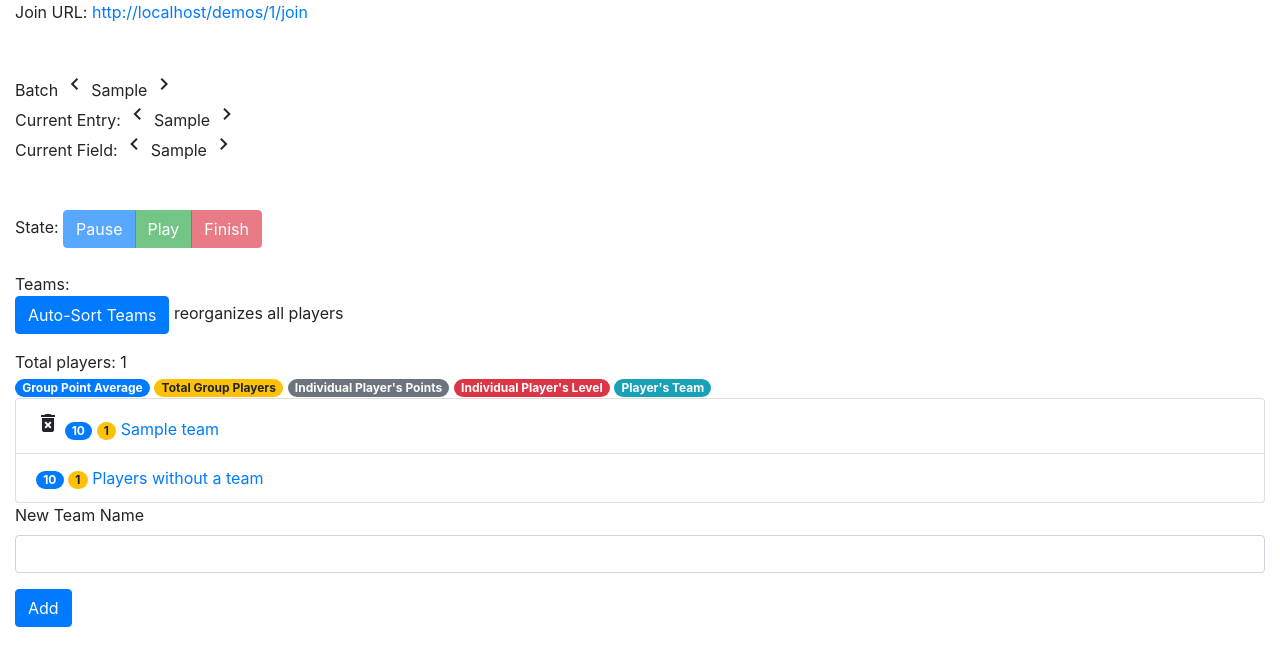
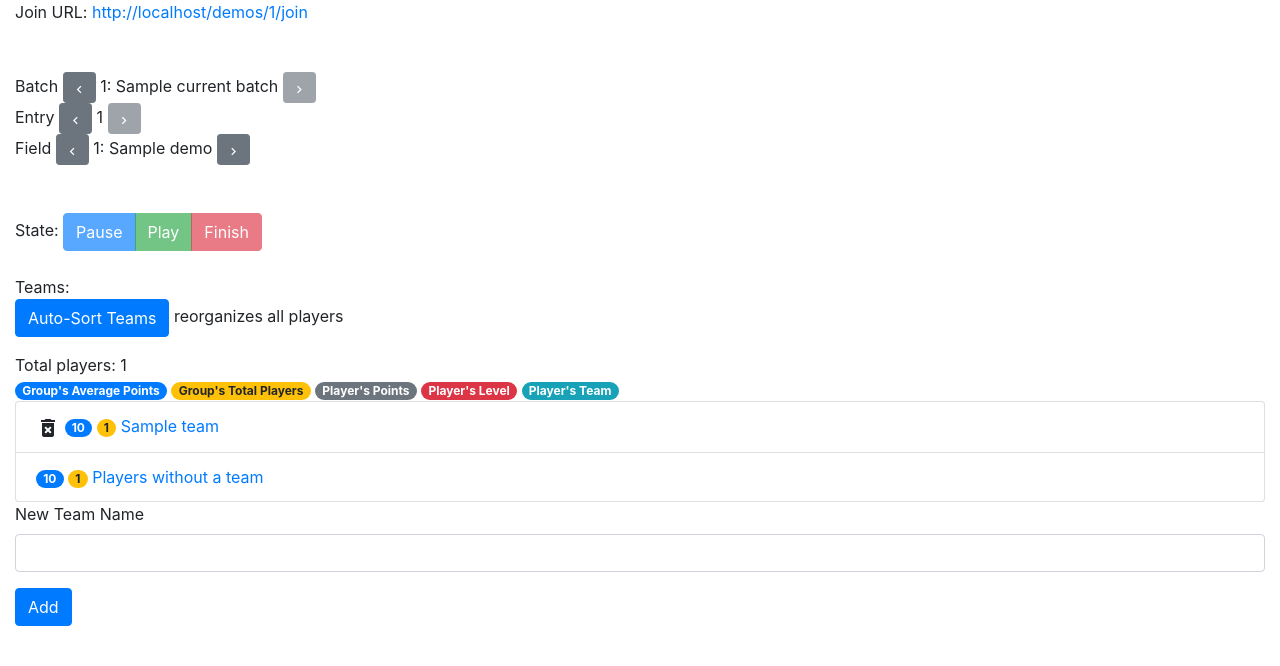
Before and after one commit to joshuahaertel/index-royal, a Django app: template demo/templates/demo/demo_detail_admin.html in a window 1280 px wide. Shown: the top 666 px of the page. Run offline with Django 3.2, Linux system fonts and the light colour scheme; the template is opened without the code that fills it: most values are stand-ins (such as "Sample title", 1, 10 or a date in 2020); some libraries are stand-ins or nearby versions.

Commit message:
Improve batch, entry and field seeking

```diff
--- a/demo/templates/demo/demo_detail_admin.html
+++ b/demo/templates/demo/demo_detail_admin.html
@@ -15,12 +15,43 @@
 <div class="container-fluid">
     Join URL: <a href="{{ request.scheme }}://{{ request.get_host }}/demos/{{ demo.pk }}/join" >{{ request.scheme }}://{{ request.get_host }}/demos/{{ demo.pk }}/join</a>
     <br><br><br>
-    Batch <i class="material-icons">chevron_left</i> {{ demo.current_batch }} <i class="material-icons">chevron_right</i>
+
+    Batch
+    <button class="btn btn-secondary btn-sm" {% if not demo.current_batch_index %}disabled{% endif %}>
+        <i class="material-icons" style="vertical-align: middle; font-size: 15px">chevron_left</i>
+        <span id="previous-batch"></span>
+    </button>
+    {{ demo.current_batch_index }}{% if demo.current_batch.name %}: {{ demo.current_batch.name }}{% endif %}
+    <button class="btn btn-secondary btn-sm" {% if demo.current_batch_index >= demo.max_batch_index|length %}disabled{% endif %}>
+        <i class="material-icons" style="vertical-align: middle; font-size: 15px">chevron_right</i>
+        <span id="next-batch"></span>
+    </button>
     <br>
-    Current Entry: <i class="material-icons">chevron_left</i> {{ demo.current_entry }} <i class="material-icons">chevron_right</i>
+
+    Entry
+    <button class="btn btn-secondary btn-sm" {% if not demo.current_entry_index %}disabled{% endif %}>
+        <i class="material-icons" style="vertical-align: middle; font-size: 15px">chevron_left</i>
+        <span id="previous-entry"></span>
+    </button>
+    {{ demo.current_entry_index }}
+    <button class="btn btn-secondary btn-sm" {% if demo.current_entry_index >= demo.current_batch_max_entry_index %}disabled{% endif %}>
+        <i class="material-icons" style="vertical-align: middle; font-size: 15px">chevron_right</i>
+        <span id="next-entry"></span>
+    </button>
     <br>
-    Current Field: <i class="material-icons">chevron_left</i> {{ demo.current_field }} <i class="material-icons">chevron_right</i>
+
+    Field
+    <button class="btn btn-secondary btn-sm" {% if not demo.current_field_index %}disabled{% endif %}>
+        <i class="material-icons" style="vertical-align: middle; font-size: 15px">chevron_left</i>
+        <span id="previous-field"></span>
+    </button>
+    {{ demo.current_field_index }}: {{ demo.current_label }}
+    <button class="btn btn-secondary btn-sm" {% if demo.current_field_index >= current_entry_max_field_index %}disabled{% endif %}>
+        <i class="material-icons" style="vertical-align: middle; font-size: 15px">chevron_right</i>
+        <span id="next-field"></span>
+    </button>
     <br><br><br>
+
     State:
     <div class="btn-group">
         <button class="btn btn-primary" {% if not demo.can_wait %}disabled{% endif %}>Pause</button>
@@ -34,18 +65,17 @@
         <label for="team-name-input" id="team-sort-label">reorganizes all players</label>
     </div>
     <div>
-        <!--todo db caching-->
         Total players: <span id="total-players">{{ demo.player_set.count }}</span>
     </div>
-    <span class="badge badge-primary badge-pill">Group Point Average</span>
-    <span class="badge badge-warning badge-pill">Total Group Players</span>
-    <span class="badge badge-secondary badge-pill">Individual Player's Points</span>
-    <span class="badge badge-danger badge-pill">Individual Player's Level</span>
+    <span class="badge badge-primary badge-pill">Group's Average Points</span>
+    <span class="badge badge-warning badge-pill">Group's Total Players</span>
+    <span class="badge badge-secondary badge-pill">Player's Points</span>
+    <span class="badge badge-danger badge-pill">Player's Level</span>
     <span class="badge badge-info badge-pill">Player's Team</span>
     <div class="list-group" >
         {% for team in demo.teams_in_winning_order %}
             <div class="list-group-item">
-                <i class="material-icons">delete_forever</i>
+                <i class="material-icons" style="vertical-align: middle">delete_forever</i>
                 <span class="badge badge-primary badge-pill">{{ team.average_points }}</span>
                 <span class="badge badge-warning badge-pill">{{ team.total_players }}</span>
                 <a href="#{{ team.name }}-group" data-toggle="collapse">
```
Also changed, not shown: demo/models.py (+27 -9 lines), demo/migrations/0006_auto_20200419_2233.py (added).
